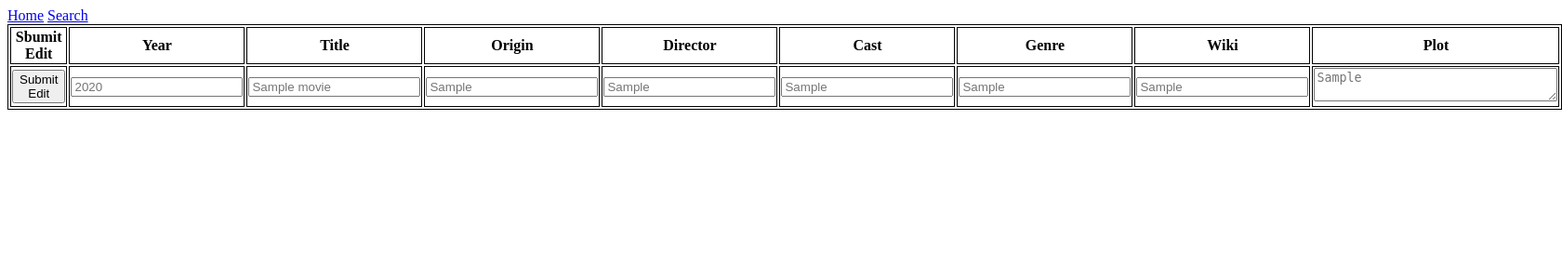
After one commit to Clarynaa/Flask_movie_plot, a Flask app: template templates/edit.html in a window 1680 px wide. The commit adds this page. Shown: the top 300 px of the page at 93% size. Run offline with Flask 2, Linux system fonts and the light colour scheme; the template is opened without the code that fills it: values that come from a table or form of the project are taken from there, others are empty; tables that the repository leaves empty hold one stand-in row (values such as "Sample post"); lists and menus that the app fills with data are empty.

Commit message:
Functional editing.  No adding or deleting as of yet

```diff
--- a/main.py
+++ b/main.py
@@ -37,8 +37,29 @@ def create_movie_db():
     db.create_all()
 
 
-@app.route('/')
+@app.route('/', methods=['GET', 'POST'])
 def index():
+    if request.method == 'POST':
+        movie_id = int(request.form['id'])
+        new_yr = request.form['yr']
+        new_title = request.form['title']
+        new_origin = request.form['origin']
+        new_director = request.form['director']
+        new_cast = request.form['cast']
+        new_genre = request.form['genre']
+        new_wiki = request.form['wiki']
+        new_plot= request.form['plot']
+        movie = Movie.query.get(movie_id)
+        movie.year = new_yr
+        movie.title = new_title
+        movie.origin = new_origin
+        movie.director = new_director
+        movie.cast = new_cast
+        movie.genre = new_genre
+        movie.wiki = new_wiki
+        movie.plot = new_plot
+
+        db.session.commit()
     if request.args.get('page'):
         page = int(request.args.get('page'))
         movies = Movie.query.order_by(Movie.id.desc()).paginate(page = page, per_page=20)
@@ -47,10 +68,13 @@ def index():
         movies = Movie.query.order_by(Movie.id.desc()).all()
         return render_template('home.html', movies=movies)
 
-@app.route('/edit')
+@app.route('/edit', methods=['POST'])
 def edit():
-    #TODO: Add eiditing.  edit button on previous page links to a specific item.  Which is then displayed here in editable format, then updated via sql on submission.   ALso allow adding
+    edit_id = request.form["edit_id"]
+    movie = Movie.query.filter_by(id = edit_id).first()
+    return render_template('edit.html', movie = movie)
+    #TODO: Add editing.  edit button on previous page links to a specific item.  Which is then displayed here in editable format, then updated via sql on submission.   ALso allow adding
 
 
-if __name__ == "__ main__":
+if __name__ == "__main__":
     app.run()
--- a/templates/base.html
+++ b/templates/base.html
@@ -1,5 +1,12 @@
 <!doctype html>
 <html>
+    <head>
+        <style>
+            table, th, td {
+            border: 1px solid black;
+            }
+        </style>
+    </head>
     <body>
         <a href="/">Home</a>
         <a href="/search">Search</a>
--- /dev/null
+++ b/templates/edit.html
@@ -0,0 +1,36 @@
+{% extends 'base.html' %}
+{% block content %}
+
+
+{% if movie %}
+<table>
+    <tr>
+        <th>Sbumit Edit</th>
+        <th>Year</th>
+        <th>Title</th>
+        <th>Origin</th>
+        <th>Director</th>
+        <th>Cast</th>
+        <th>Genre</th>
+        <th>Wiki</th>
+        <th>Plot</th>
+    </tr>
+    <tr>
+        <form action='/' method='POST' name='editform'>
+            <th><button type='submit'>Submit Edit</button></th>
+            <th><input type='text' name='yr' placeholder='{{movie.year}}'></th>
+            <th><input type='text' name='title' placeholder='{{movie.title}}'></th>
+            <th><input type='text' name='origin' placeholder='{{movie.origin}}'></th>
+            <th><input type='text' name='director' placeholder='{{movie.director}}'></th>
+            <th><input type='text' name='cast' placeholder='{{movie.cast}}'></th>
+            <th><input type='text' name='genre' placeholder='{{movie.genre}}'></th>
+            <th><input type='text' name='wiki' placeholder='{{movie.wiki}}'></th>
+            <th><textarea cols='30' name='plot' placeholder='{{movie.plot}}'></textarea></th>
+            <input type='hidden' name='id' value='{{movie.id}}'/>
+        </form>
+    </tr>
+</table>
+{% else %}
+<p>No entry found</p>
+{% endif %}
+{% endblock %}
--- a/templates/home.html
+++ b/templates/home.html
@@ -4,8 +4,9 @@
 {% if movies|length == 0 %}
     <p>There's nothing here yet!</p>
 {% else %}
-    <table>
+    <table style="width:75%">
         <tr>
+            <th>Edit</th>
             <th>Year</th>
             <th>Title</th>
             <th>Origin</th>
@@ -17,6 +18,7 @@
         </tr>
         {% for movie in movies %}
         <tr>
+            <th><form method='post' action='/edit'>  <button name="edit_id" type="submit" value="{{movie.id}}">Edit</button></form></th>
             <th>{{movie.year}}</th>
             <th>{{movie.title}}</th>
             <th>{{movie.origin}}</th>
```
